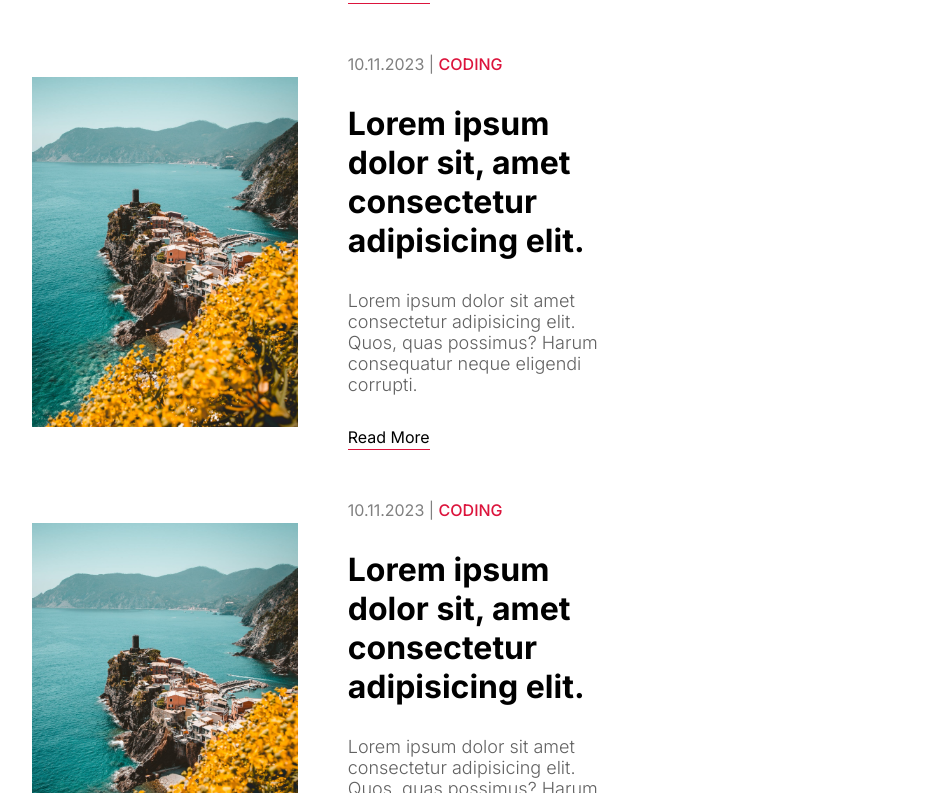
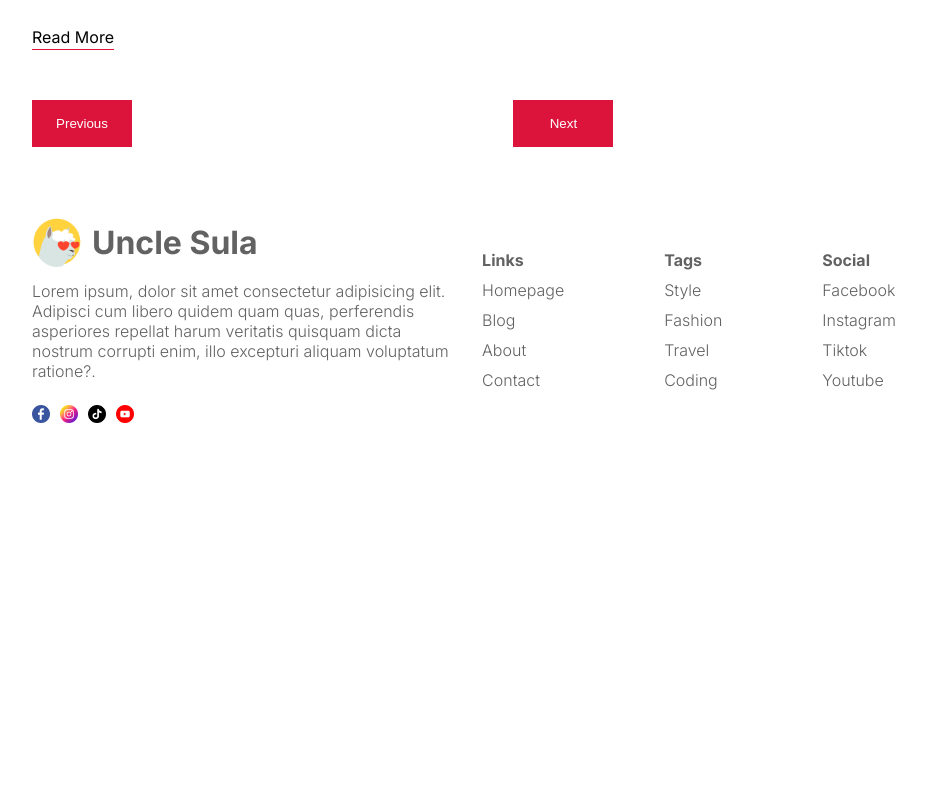
Before and after one commit to CakeZaddy/sulablog, a Next.js app: page / in a window 1280 px wide. Shown: the part 3139-3932 px from the top of the page, without its empty margins (176-1102 px from the left). After the commit the page ends 3582 px from the top, so only its background shows below. Built offline with nearby package versions, Linux system fonts and the light colour scheme.

Commit message:
Finished responsiveness for contents, Started and finished footer

```diff
--- a/src/components/card/card.module.css
+++ b/src/components/card/card.module.css
@@ -43,3 +43,9 @@
   width: max-content;
   padding: 2px 0px;
 }
+
+@media screen and (max-width: 1280px) {
+  .imageContainer {
+    display: none;
+  }
+}
--- a/src/components/footer/Footer.jsx
+++ b/src/components/footer/Footer.jsx
@@ -1,8 +1,54 @@
 import React from 'react'
 import styles from './footer.module.css'
+import Image from 'next/image'
+import Link from 'next/link'
 
 const Footer = () => {
-  return <div className={styles.container}>Footer</div>
+  return (
+    <div className={styles.container}>
+      <div className={styles.info}>
+        <div className={styles.logo}>
+          <Image src='/logo.png' alt='' width={50} height={50} />
+          <h1>Uncle Sula</h1>
+        </div>
+        <p className={styles.desc}>
+          Lorem ipsum, dolor sit amet consectetur adipisicing elit. Adipisci cum
+          libero quidem quam quas, perferendis asperiores repellat harum
+          veritatis quisquam dicta nostrum corrupti enim, illo excepturi aliquam
+          voluptatum ratione?.
+        </p>
+        <div className={styles.icons}>
+          <Image src='/facebook.png' alt='' width={18} height={18} />
+          <Image src='/instagram.png' alt='' width={18} height={18} />
+          <Image src='/tiktok.png' alt='' width={18} height={18} />
+          <Image src='/youtube.png' alt='' width={18} height={18} />
+        </div>
+      </div>
+      <div className={styles.links}>
+        <div className={styles.list}>
+          <span className={styles.listTitle}>Links</span>
+          <Link href='/'>Homepage</Link>
+          <Link href='/'>Blog</Link>
+          <Link href='/'>About</Link>
+          <Link href='/'>Contact</Link>
+        </div>
+        <div className={styles.list}>
+          <span className={styles.listTitle}>Tags</span>
+          <Link href='/'>Style</Link>
+          <Link href='/'>Fashion</Link>
+          <Link href='/'>Travel</Link>
+          <Link href='/'>Coding</Link>
+        </div>
+        <div className={styles.list}>
+          <span className={styles.listTitle}>Social</span>
+          <Link href='/'>Facebook</Link>
+          <Link href='/'>Instagram</Link>
+          <Link href='/'>Tiktok</Link>
+          <Link href='/'>Youtube</Link>
+        </div>
+      </div>
+    </div>
+  )
 }
 
 export default Footer
--- a/src/components/footer/footer.module.css
+++ b/src/components/footer/footer.module.css
@@ -0,0 +1,77 @@
+.container {
+  margin-top: 50px;
+  padding: 20px 0px;
+  display: flex;
+  justify-content: space-between;
+  color: var(--softTextColor);
+  align-items: center;
+}
+
+.info {
+  flex: 1;
+  display: flex;
+  flex-direction: column;
+  gap: 14px;
+}
+
+.logo {
+  display: flex;
+  gap: 10px;
+  align-items: center;
+}
+
+.logoText {
+  font-size: 24px;
+}
+
+.desc {
+  font-weight: 300;
+}
+
+.icons {
+  margin-top: 10px;
+  display: flex;
+  gap: 10px;
+}
+
+.links {
+  flex: 1;
+  display: flex;
+  justify-content: flex-end;
+  gap: 100px;
+}
+
+.list {
+  display: flex;
+  flex-direction: column;
+  gap: 10px;
+  font-weight: 300;
+}
+
+.listTitle {
+  font-weight: bold;
+}
+
+@media screen and (max-width: 1024px) {
+  .links {
+    gap: 50px;
+  }
+}
+
+@media screen and (max-width: 768px) {
+  .container {
+    flex-direction: column;
+    gap: 50px;
+  }
+
+  .links {
+    width: 100%;
+    justify-content: space-between;
+  }
+}
+
+@media screen and (max-width: 640px) {
+  .links {
+    font-size: 14px;
+  }
+}
--- a/src/components/menu/menu.module.css
+++ b/src/components/menu/menu.module.css
@@ -12,3 +12,9 @@
 .title {
   font-size: 28px;
 }
+
+@media screen and (max-width: 1024px) {
+  .container {
+    display: none;
+  }
+}
```
